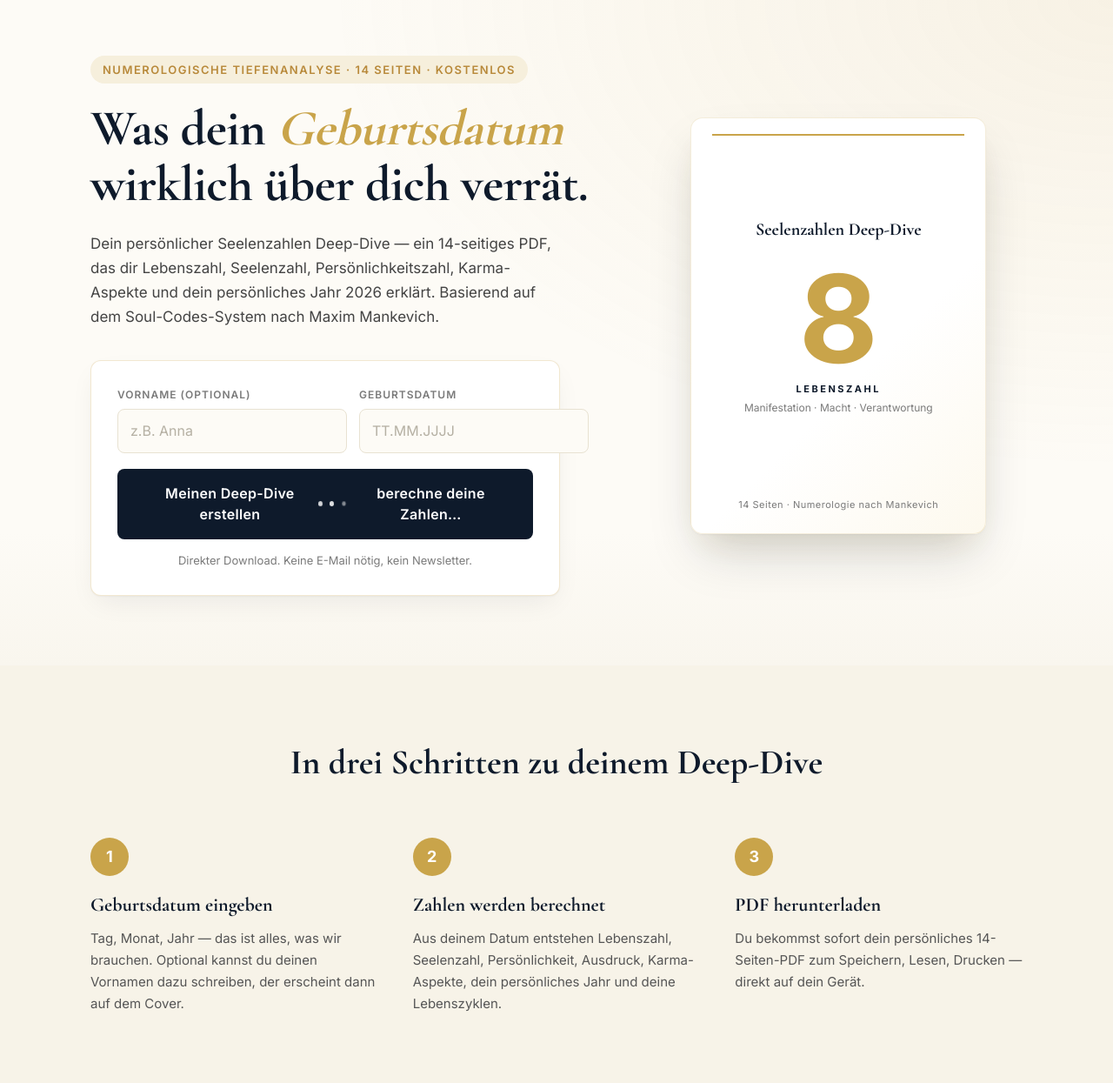
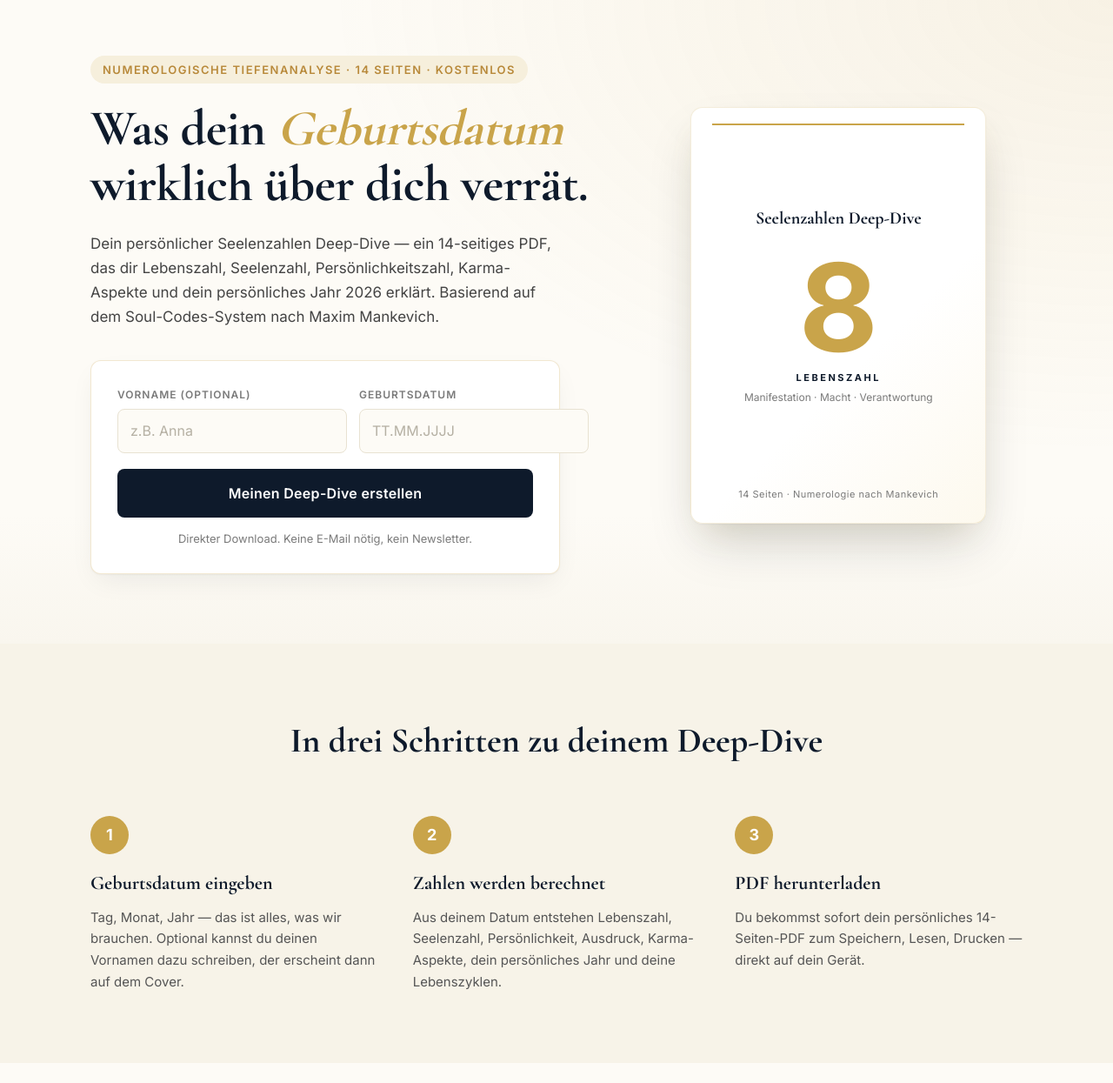
Before and after one commit to mkrings-bit/seelenzahlen-web, a Flask app: page / in a window 1280 px wide. Shown: the part 74-1319 px from the top of the page at 87% size. Run offline with Flask 3, Linux system fonts and the light colour scheme.

Commit message:
Add files via upload

```diff
--- a/static/style.css
+++ b/static/style.css
@@ -164,6 +164,9 @@ a:hover { color: var(--dark); }
   background: #fff;
 }
 .form-field input::placeholder { color: #b5b0a3; }
+
+/* Fix: [hidden] muss das display der span-Elemente überschreiben */
+[hidden] { display: none !important; }
 
 .cta-button {
   display: inline-flex;
```
